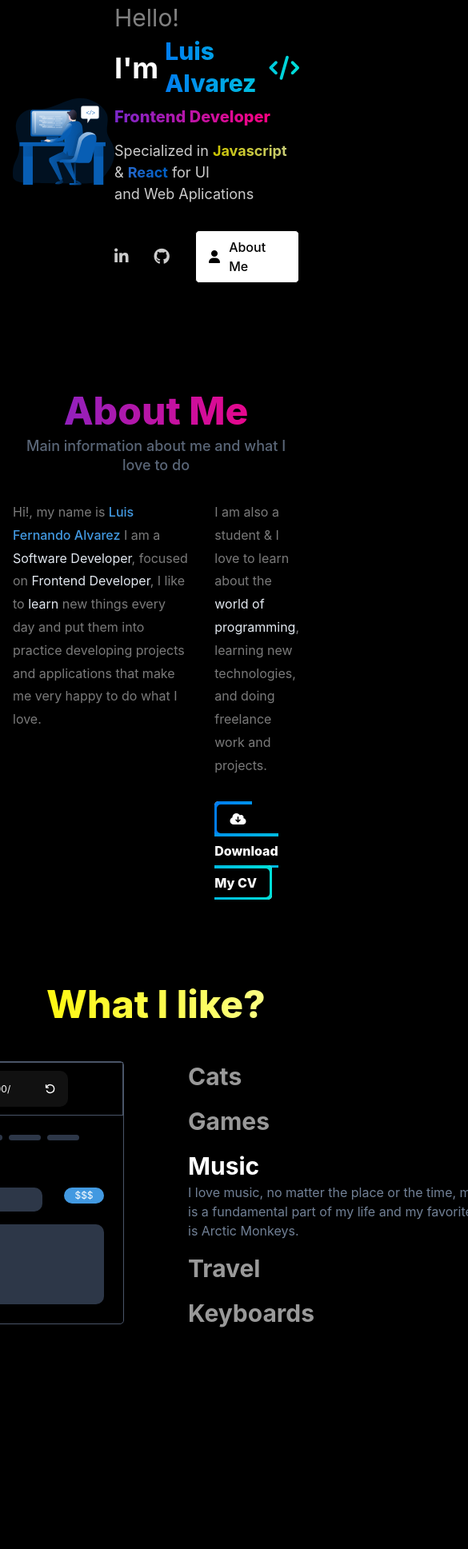
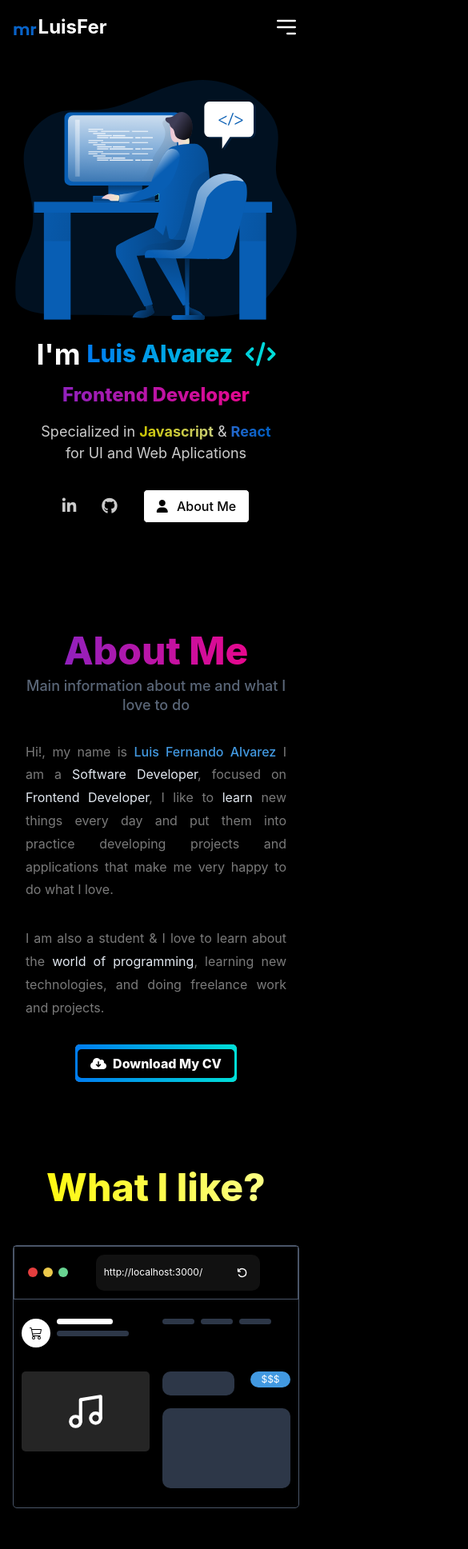
Before and after one commit to mrLuisFer/portfolio, a Next.js app: page / in a window 390 px wide. Shown: the top 1937 px of the page at 80% size, 585 px wide, since content can reach past the window. Built offline with nearby package versions, Linux system fonts and the light colour scheme.

Commit message:
update responsive styles

```diff
--- a/src/components/common/Layout/index.tsx
+++ b/src/components/common/Layout/index.tsx
@@ -4,7 +4,7 @@ import { Container } from '@chakra-ui/react'
 
 export default function Layout({ children }: { children: any }): JSX.Element {
   return (
-    <Container maxW='container.xl'>
+    <Container maxW='container.xl' overflowX='hidden'>
       <NavBar />
       {children}
       <Footer />
--- a/src/components/common/NavBar/NavBar.tsx
+++ b/src/components/common/NavBar/NavBar.tsx
@@ -1,8 +1,9 @@
-import Image from 'next/image'
 import { facebook, linkedin, twitter } from 'src/utils/social-links/socialLinks'
-import { Box, Text } from '@chakra-ui/react'
+import { Box } from '@chakra-ui/react'
 import Link from '../custom/Link'
 import GradientBtn from '../custom/GradientBtn'
+import NavBarMobile from './NavBarMobile'
+import NavBarLogo from './NavBarLogo'
 
 interface ISocialMediaIcons {
   href: string
@@ -33,17 +34,6 @@ const socialMediaIcons: ISocialMediaIcons[] = [
   },
 ]
 
-const NavBarLogo = () => (
-  <Box>
-    <Link href='/' display='flex' alignItems='flex-end' gap='0.1rem'>
-      <Image src='/assets/navbar-logo/navbar-logo.svg' width='30px' height='30px' />
-      <Text fontWeight='bold' fontSize='2xl'>
-        LuisFer
-      </Text>
-    </Link>
-  </Box>
-)
-
 export default function NavBar(): JSX.Element {
   return (
     <>
@@ -73,6 +63,7 @@ export default function NavBar(): JSX.Element {
           </GradientBtn>
         </Box>
       </Box>
+      <NavBarMobile />
     </>
   )
 }
--- /dev/null
+++ b/src/components/common/NavBar/NavBarLogo.tsx
@@ -0,0 +1,16 @@
+import Image from 'next/image'
+import { Box, Text } from '@chakra-ui/react'
+import Link from '../custom/Link'
+
+const NavBarLogo = () => (
+  <Box>
+    <Link href='/' display='flex' alignItems='flex-end' gap='0.1rem'>
+      <Image src='/assets/navbar-logo/navbar-logo.svg' width='30px' height='30px' />
+      <Text fontWeight='bold' fontSize='2xl'>
+        LuisFer
+      </Text>
+    </Link>
+  </Box>
+)
+
+export default NavBarLogo
--- /dev/null
+++ b/src/components/common/NavBar/NavBarMobile.tsx
@@ -0,0 +1,59 @@
+import {
+  Box,
+  useDisclosure,
+  Drawer,
+  DrawerBody,
+  DrawerFooter,
+  DrawerContent,
+  DrawerCloseButton,
+  DrawerOverlay,
+  DrawerHeader,
+  Button,
+} from '@chakra-ui/react'
+import NavBarLogo from './NavBarLogo'
+import { HiOutlineMenuAlt3 } from 'react-icons/hi'
+import { useRef } from 'react'
+
+export default function NavBarMobile() {
+  const { isOpen, onOpen, onClose } = useDisclosure()
+  const btnRef = useRef(null)
+
+  return (
+    <>
+      <Box
+        display={['flex', 'none']}
+        alignItems='center'
+        justifyContent='space-between'
+        pt='1rem'
+        mb='3rem'>
+        <NavBarLogo />
+        <Box as='button' onClick={onOpen} fontSize='2rem' ref={btnRef}>
+          <HiOutlineMenuAlt3 />
+        </Box>
+      </Box>
+
+      <Drawer
+        isOpen={isOpen}
+        placement='right'
+        onClose={onClose}
+        finalFocusRef={btnRef}
+        size='full'>
+        <DrawerOverlay />
+        <DrawerContent>
+          <DrawerCloseButton />
+          <DrawerBody background='black'>
+            <ul>
+              <li>Some</li>
+            </ul>
+          </DrawerBody>
+          <DrawerFooter background='black'>
+            <Button variant='outline' mr={3} onClick={onClose}>
+              Cancel
+            </Button>
+            <Button colorScheme='blue'>Save</Button>
+          </DrawerFooter>
+        </DrawerContent>
+      </Drawer>
+    </>
+  )
+}
--- a/src/components/common/custom/Title/index.tsx
+++ b/src/components/common/custom/Title/index.tsx
@@ -18,7 +18,7 @@ interface TitleProps {
     | 'extrabold'
     | 'black'
   bgAnimate?: boolean
-  [props: string]: any
+  [props: string]: ChakraProps | any
 }
 
 export default function Title({
--- a/src/components/pages/home/AboutResume/index.tsx
+++ b/src/components/pages/home/AboutResume/index.tsx
@@ -19,7 +19,10 @@ export default function AboutResume(): JSX.Element {
         alignItems='flex-start'
         justifyContent='center'
         gap='2rem'
-        mt='2rem'>
+        mt='2rem'
+        flexDirection={['column', 'row']}
+        textAlign={['justify', 'left']}
+        padding={['0 1rem', '0']}>
         <Paragraph>
           Hi!, my name is <a href='https://github.com/mrLuisFer'>Luis Fernando Alvarez</a>{' '}
           I am a <span>Software Developer</span>, focused on{' '}
@@ -33,16 +36,19 @@ export default function AboutResume(): JSX.Element {
             <span>world of programming</span>, learning new technologies, and doing
             freelance work and projects.
           </Paragraph>
+          <Box display={['flex', 'block']} justifyContent={['center', 'flex-start']}>
             <GradientBtn
               colorscheme='blue'
               href='/cv-resume.pdf'
               asLink
               download
-            iconComponent={<i className='fas fa-cloud-download-alt' />}>
+              iconComponent={<i className='fas fa-cloud-download-alt' />}
+              padding={['0.2rem 0.2rem', '0.7rem 0.2rem']}>
               Download My CV
             </GradientBtn>
           </Box>
         </Box>
       </Box>
+    </Box>
   )
 }
--- a/src/components/pages/home/Hero/index.tsx
+++ b/src/components/pages/home/Hero/index.tsx
@@ -6,7 +6,11 @@ import Title from '../../../common/custom/Title'
 
 export default function Hero(): JSX.Element {
   return (
-    <Box display='flex' justifyContent='space-around'>
+    <Box
+      display='flex'
+      justifyContent={['center', 'space-around']}
+      flexDirection={['column', 'row']}
+      gap={['1rem', '0']}>
       <Image
         width='300px'
         height='300px'
@@ -16,7 +20,7 @@ export default function Hero(): JSX.Element {
       <div>
         <Box>
           <Box>
-            <Text fontSize='3xl' opacity='0.5'>
+            <Text fontSize={['4xl', '3xl']} display={['none', 'block']} opacity='0.5'>
               Hello!
             </Text>
             <Text
@@ -25,6 +29,7 @@ export default function Hero(): JSX.Element {
               display='flex'
               alignItems='center'
               gap='0.5rem'
+              justifyContent={['center', 'flex-start']}
               fontWeight='bold'>
               I&apos;m{' '}
               <Title id='titleName' colorscheme='blue' bgAnimate>
@@ -47,15 +52,21 @@ export default function Hero(): JSX.Element {
             <Title
               id='seniority'
               as='p'
-              fontSize='xl'
+              fontSize={['2xl', 'xl']}
               weight='extrabold'
-              mt='0.5rem'
               colorscheme='pink'
               bgAnimate
-              display='inline-block'>
+              display={['block', 'inline-block']}
+              textAlign={['center', 'left']}
+              margin={['0.5rem auto 0', '0.5rem 0 0 0']}>
               Frontend <Text as='span'>Developer</Text>
             </Title>
-            <Text as='p' fontSize='lg' opacity='0.8' mt='1rem'>
+            <Text
+              as='p'
+              fontSize='lg'
+              opacity='0.8'
+              textAlign={['center', 'left']}
+              m={['1rem 1.5rem 0 1.5rem', '1rem 0 0']}>
               Specialized in{' '}
               <Title
                 id='js-label'
@@ -76,12 +87,17 @@ export default function Hero(): JSX.Element {
                 colorscheme='darkBlue'>
                 React
               </Title>{' '}
-              for UI <br />
+              for UI <Box as='br' display={['none', 'block']} />
               and Web Aplications
             </Text>
           </Box>
         </Box>
-        <Box display='flex' alignItems='center' gap='2rem' mt='2rem'>
+        <Box
+          display='flex'
+          alignItems='center'
+          justifyContent={['center', 'flex-start']}
+          gap='2rem'
+          mt='2rem'>
           <Link href={linkedin} fontSize='xl' opacity='0.8' _hover={{ opacity: '1' }}>
             <Text as='i' className='fab fa-linkedin-in' />
           </Link>
--- a/src/components/pages/home/LikeToDo/Editor.tsx
+++ b/src/components/pages/home/LikeToDo/Editor.tsx
@@ -114,7 +114,7 @@ export default function Editor({
           </Tooltip>
         </Box>
       </Box>
-      <Box p='24px'>
+      <Box p={['24px 10px', '24px']}>
         <Box
           display='grid'
           gridTemplateColumns='1fr 1fr'
--- a/src/components/pages/home/LikeToDo/LikeToDo.tsx
+++ b/src/components/pages/home/LikeToDo/LikeToDo.tsx
@@ -57,15 +57,20 @@ export default function LikeToDo() {
         What I like?
       </Title>
       <Grid
-        templateColumns='repeat(2, 400px)'
+        templateColumns={['none', 'repeat(2, 400px)']}
         justifyContent='center'
-        gap={20}
-        mt='2.5rem'>
+        gap={['2rem', 20]}
+        mt='2.5rem'
+        gridTemplateRows={['350px 1fr', 'none']}>
         <GridItem w='100%'>
           <EditorUI setIconActive={setIconActive} icons={likeToDoList} />
         </GridItem>
         <GridItem w='100%' bg='transparent'>
-          <Box display='flex' flexDirection='column' gap='1rem' minHeight='600px'>
+          <Box
+            display='flex'
+            flexDirection='column'
+            gap='1rem'
+            minHeight={['500px', '600px']}>
             {likeToDoList.map((item) => (
               <Box
                 key={item.title}
--- a/src/components/pages/home/TechSkills/index.tsx
+++ b/src/components/pages/home/TechSkills/index.tsx
@@ -62,9 +62,9 @@ const techIcons: TechIcons[] = [
     color: '#764abc',
   },
   {
-    icon: <DiGit />,
-    label: 'Git',
-    color: '#f1502f',
+    icon: <SiTypescript />,
+    label: 'TypeScript',
+    color: '#007acc',
   },
   {
     icon: <SiStyledcomponents />,
@@ -72,9 +72,9 @@ const techIcons: TechIcons[] = [
     color: '',
   },
   {
-    icon: <SiTypescript />,
-    label: 'TypeScript',
-    color: '#007acc',
+    icon: <DiGit />,
+    label: 'Git',
+    color: '#f1502f',
   },
   {
     icon: <SiSvelte />,
@@ -90,20 +90,31 @@ export default function TechSkills() {
         Tech Skills
       </Title>
       <Box
-        display='flex'
+        display={['grid', 'flex']}
         alignItems='center'
         justifyContent='center'
         gap='2rem'
-        mt='2rem'>
+        mt='2rem'
+        flexDirection={['column', 'row']}
+        gridTemplateColumns={'repeat(2, 150px)'}>
         {techIcons.map((item) => (
           <Box
             key={item.label}
-            fontSize='50px'
+            fontSize={['30px', '50px']}
             opacity='0.8'
             transition='0.15s ease'
             _hover={{ opacity: '1', color: item.color }}>
             <Tooltip hasArrow label={item.label}>
-              <Box>{item.icon}</Box>
+              <Box
+                display={'flex'}
+                alignItems='center'
+                gap={3}
+                justifyContent={['center', 'flex-start']}>
+                <Box>{item.icon}</Box>
+                <Text fontSize='lg' display={['block', 'none']}>
+                  {item.label}
+                </Text>
+              </Box>
             </Tooltip>
           </Box>
         ))}
@@ -112,7 +123,7 @@ export default function TechSkills() {
         <Text
           as='a'
           textAlign='center'
-          mt='1rem'
+          mt={['2rem', '1rem']}
           fontSize='1rem'
           fontWeight='bold'
           opacity='0.5'
```
Lines whose indentation alone changed are shown as unchanged.
